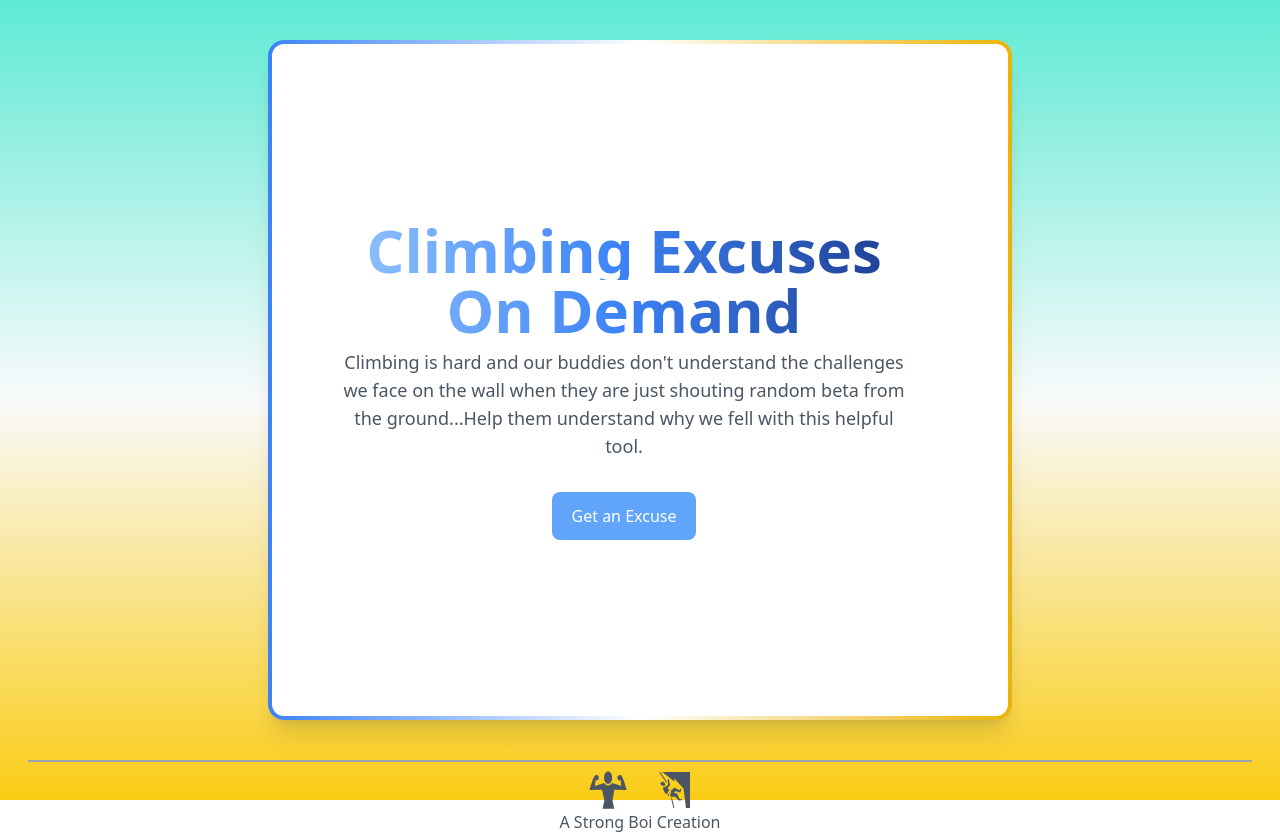
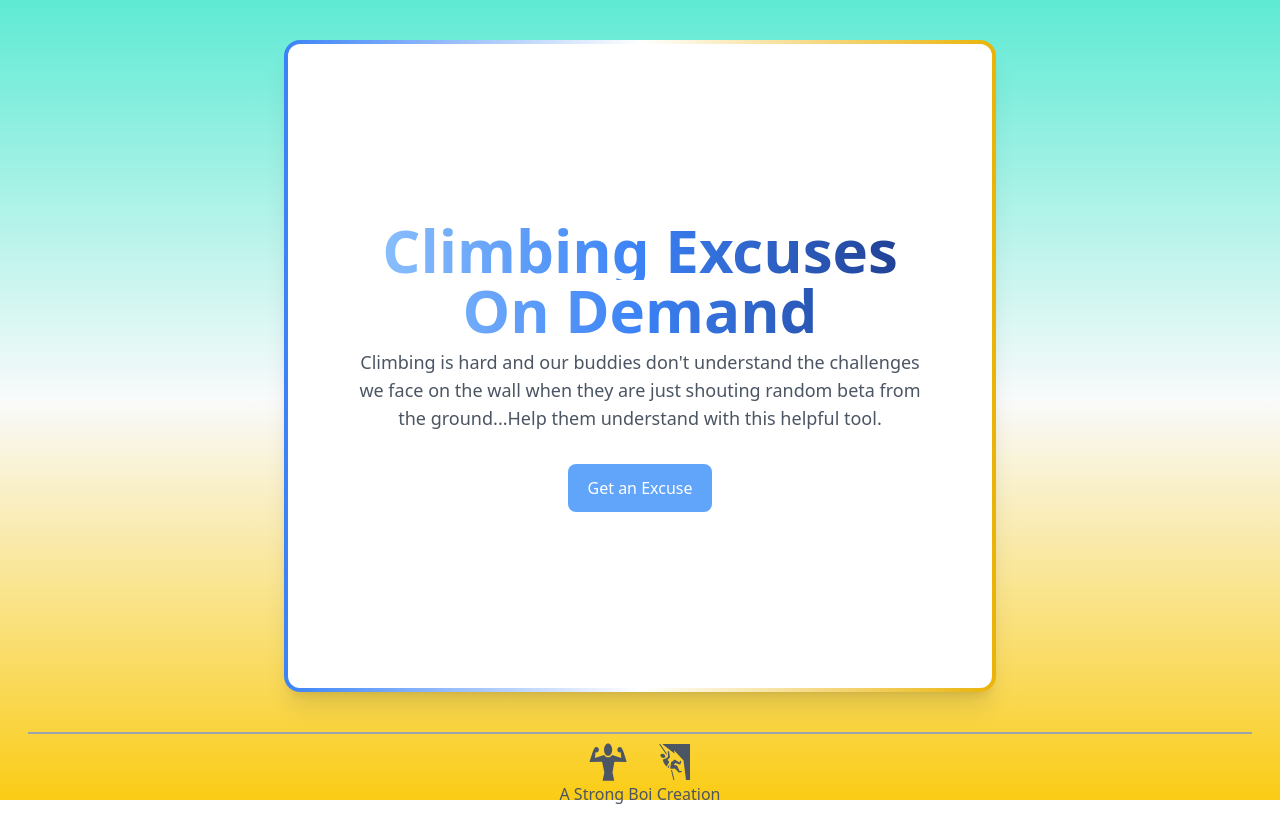
Before and after one commit to TJ-09/climbing-excuses, a Next.js app: page / in a window 1280 px wide. After the commit the page ends 806 px from the top, so only its background shows below. Built offline with nearby package versions, Linux system fonts and the light colour scheme.

Commit message:
formatting

```diff
--- a/components/Banner/Banner.js
+++ b/components/Banner/Banner.js
@@ -13,7 +13,7 @@ const Banner = ({ clicked }) => {
                         On Demand
                     </h1>
                     <p className="max-w-xl mx-auto text-lg pt-2">
-                        Climbing is hard and our buddies don&apos;t understand the challenges we face on the wall when they are just shouting random beta from the ground...Help them understand why we fell with this helpful tool.
+                        Climbing is hard and our buddies don&apos;t understand the challenges we face on the wall when they are just shouting random beta from the ground...Help them understand with this helpful tool.
                     </p>
 
                     <div className="mt-8 justify-center flex">
--- a/components/Card/Card.js
+++ b/components/Card/Card.js
@@ -5,9 +5,7 @@ const Card = ({ content }) => {
         <div className="flex justify-center">
             <div className="p-1 shadow-xl bg-gradient-to-r from-blue-500 via-white to-yellow-500 rounded-2xl m-6 max-w-4xl">
                 <div className="block p-6 bg-white sm:p-8 rounded-xl">
-                    <div className="sm:pr-8">
-                        {content}
-                    </div>
+                    {content}
                 </div>
             </div>
         </div>
```
